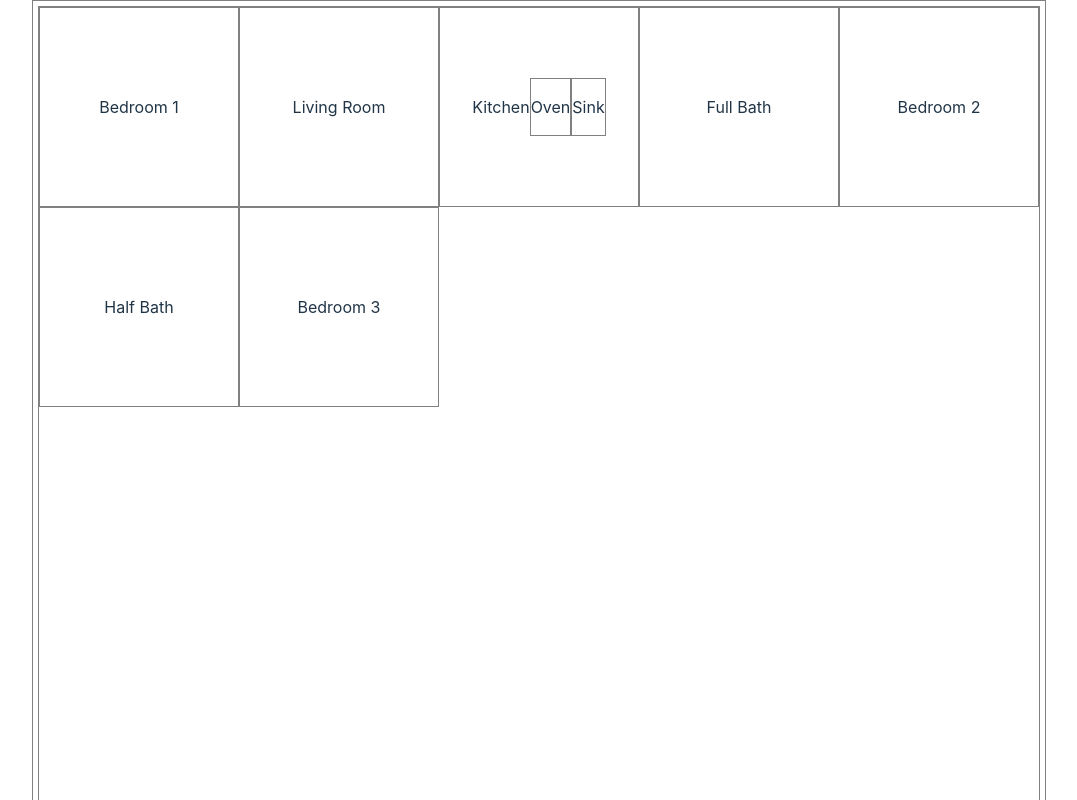
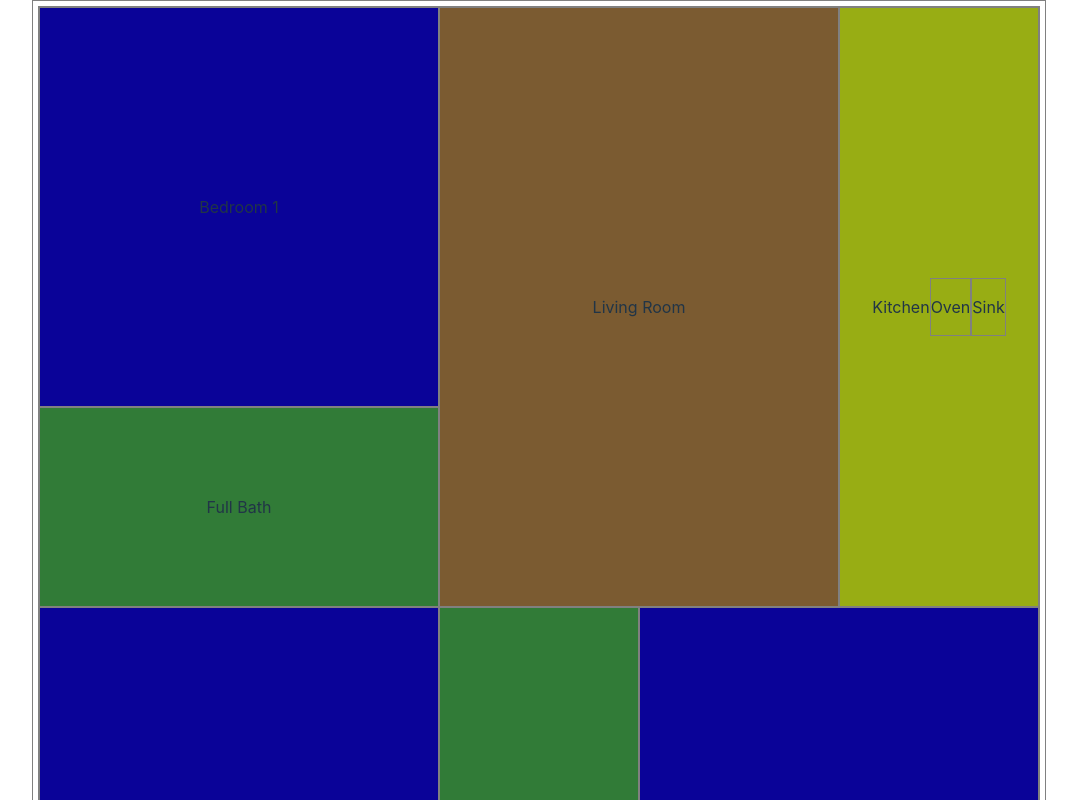
Before and after one commit to cmacnamara/floorplab-lab, a React (Vite) app: page / in a window 1280 px wide. Shown: the top 800 px of the page, without its empty margins (101-1178 px from the left). Built offline with nearby package versions, Linux system fonts and the light colour scheme.

Commit message:
fix grid layout

```diff
--- a/src/App.css
+++ b/src/App.css
@@ -61,3 +61,45 @@ div {
   margin: 0;
   padding: 0;
 }
+
+#bed-1 {
+  grid-row: 1 / span 2;
+  grid-column: 1 / span 2;
+  background-color: rgb(10, 3, 152);
+}
+
+#bed-2 {
+  grid-row: 4 / span 2;
+  grid-column: 1 / span 2;
+  background-color: rgb(10, 3, 152);
+}
+
+#bed-3 {
+  grid-row: 4 / span 2;
+  grid-column: 4 / span 2;
+  background-color: rgb(10, 3, 152);
+}
+
+#living-room {
+  grid-row: 1 / span 3;
+  grid-column: 3 / span 2;
+  background-color:rgb(123, 91, 49);
+}
+
+#kitchen {
+  grid-row: 1 / span 3;
+  grid-column: 5 / span 1;
+  background-color:rgb(152, 173, 20);
+}
+
+#Full-bath {
+  grid-row: 3 / span 1;
+  grid-column: 1 / span 2;
+  background-color:rgb(49, 123, 55);
+}
+
+#Half-bath {
+  grid-row: 4 / span 2;
+  grid-column: 3 / span 1;
+  background-color:rgb(49, 123, 55);
+}
--- a/src/Bath.jsx
+++ b/src/Bath.jsx
@@ -1,6 +1,6 @@
 const Bath = (props) => {
   return (
-    <div className="plan-item-box">
+    <div className="plan-item-box" id={`${props.size}-bath`}>
       <p className="room-title">{props.size} Bath</p>
     </div>
   )
--- a/src/Bedroom.jsx
+++ b/src/Bedroom.jsx
@@ -1,6 +1,6 @@
 const Bedroom = (props) => {
   return (
-    <div className="plan-item-box">
+    <div className="plan-item-box" id={`bed-${props.bedNum}`}>
       <p className="room-title">Bedroom {props.bedNum}</p>
     </div>
   )
--- a/src/Kitchen.jsx
+++ b/src/Kitchen.jsx
@@ -3,7 +3,7 @@ import Sink from './Sink'
 
 const Kitchen = props => {
   return (
-    <div className="plan-item-box">
+    <div className="plan-item-box" id="kitchen">
       <p className="room-title">Kitchen</p>
       <Oven />
       <Sink />
--- a/src/LivingRoom.jsx
+++ b/src/LivingRoom.jsx
@@ -1,6 +1,6 @@
 const LivingRoom = () => {
   return (
-    <div className="plan-item-box">
+    <div className="plan-item-box" id="living-room">
       <p className="room-title">Living Room</p>
     </div>
   )
```
